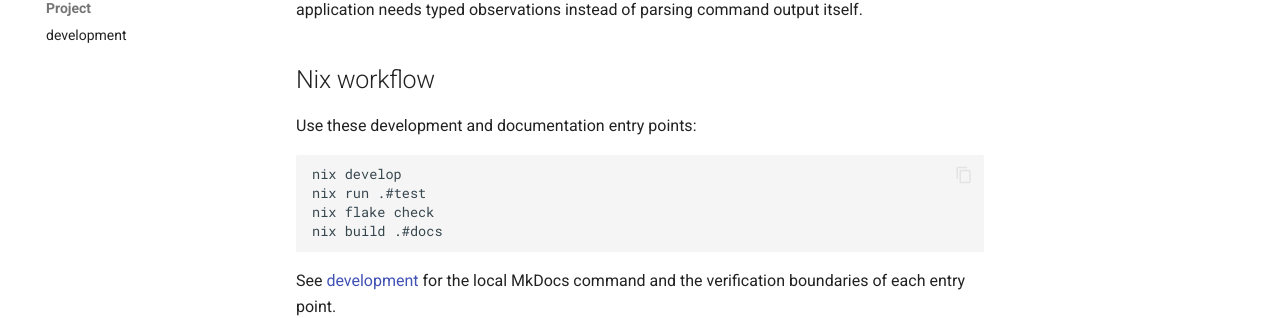
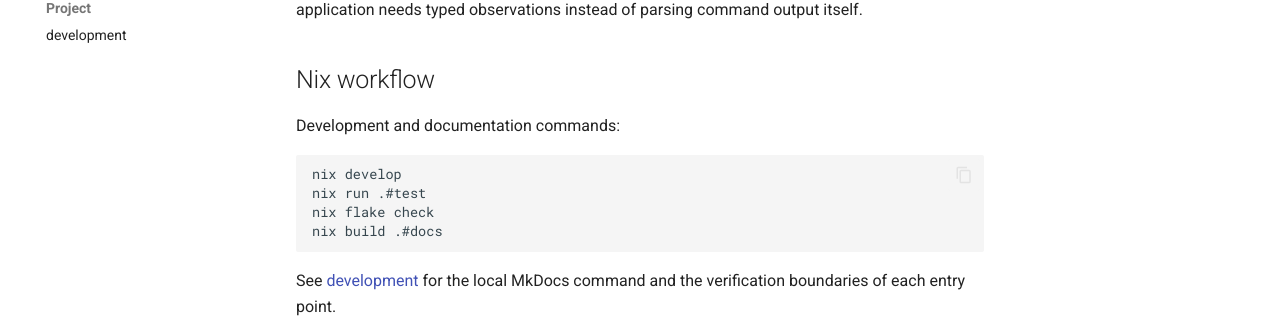
Before and after one commit to nerima-lisp/cl-vcs-kit, an MkDocs documentation site: the page built from docs/src/index.md, in a window 1280 px wide and 900 px high, scrolled down 711 px. Shown: the part 512-830 px from the top of the window. Built offline with MkDocs 1.6.1 and Material for MkDocs 9.7.7, drawn with Linux system fonts in a browser that asks for light colours; comment, search, counter and statistics services are not loaded.

Commit message:
docs: remove generic section introductions

````diff
--- a/docs/src/index.md
+++ b/docs/src/index.md
@@ -52,7 +52,7 @@ parsing command output itself.
 
 ## Nix workflow
 
-Use these development and documentation entry points:
+Development and documentation commands:
 
 ```sh
 nix develop
````
Also changed, not shown: README.md.
